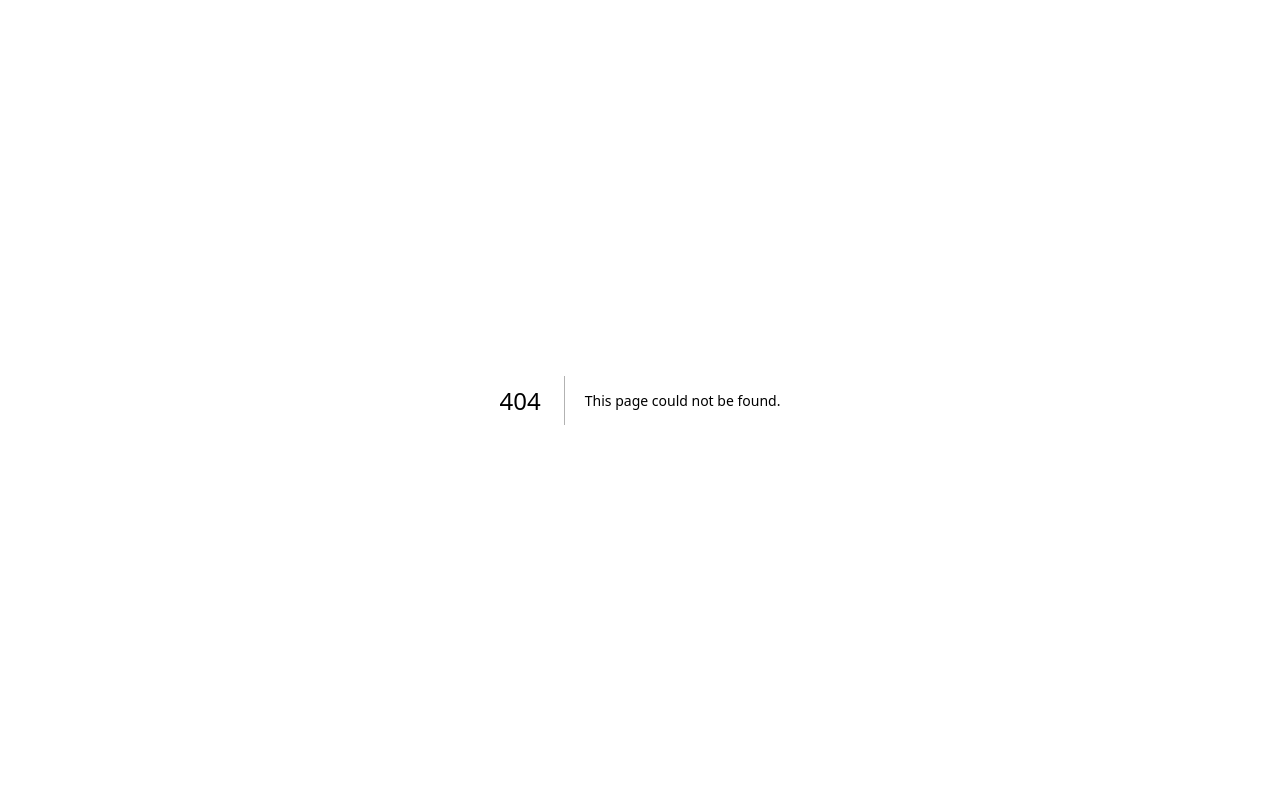
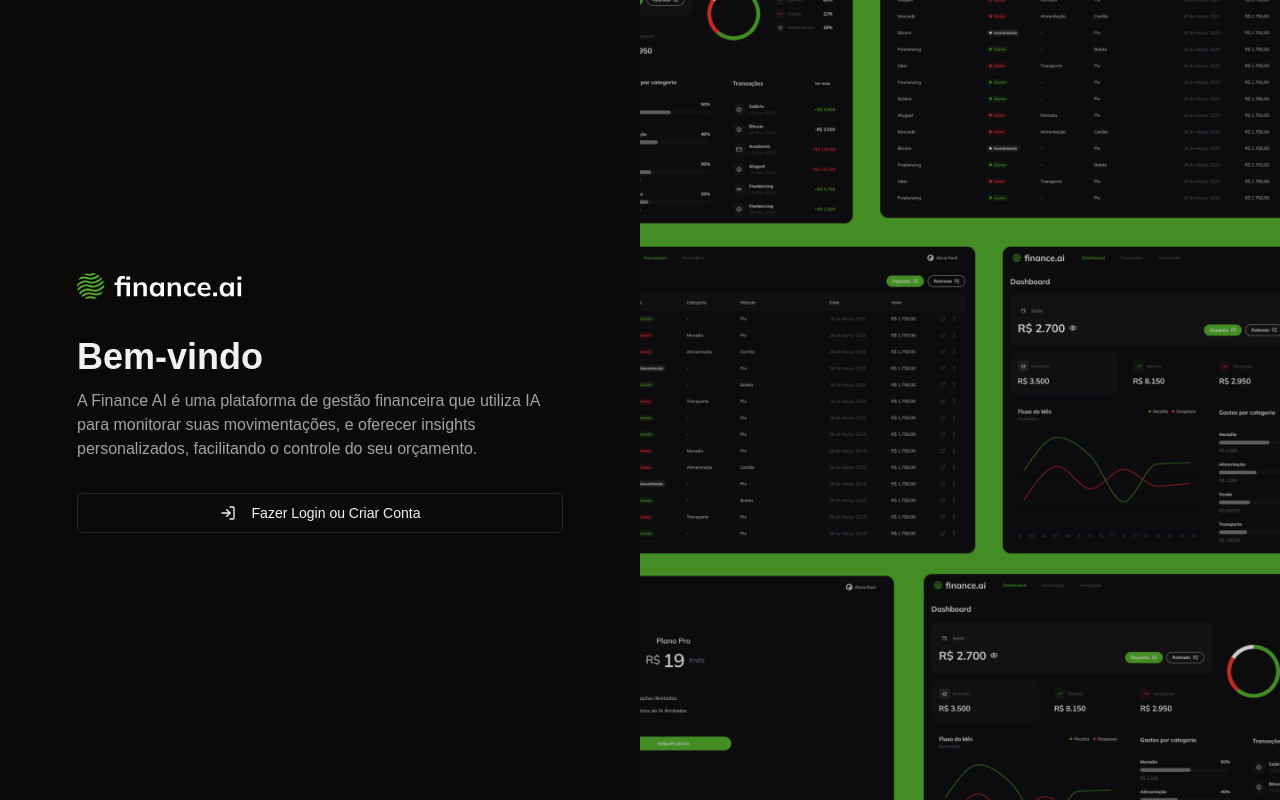
Before and after one commit to andreprohmann/finance-AI, a Next.js app: page /login in a window 1280 px wide. Before the commit this address had no page. Built offline with nearby package versions, Linux system fonts and the light colour scheme.

Commit message:
feat: add login page

```diff
--- a/app/layout.tsx
+++ b/app/layout.tsx
@@ -26,7 +26,7 @@ export default function RootLayout({
   return (
     <html lang="en">
       <body
-        className={`${geistSans.variable} ${geistMono.variable} antialiased`}
+        className={`${geistSans.variable} ${geistMono.variable} antialiased dark`}
       >
         {children}
       </body>
--- /dev/null
+++ b/app/login/page.tsx
@@ -0,0 +1,34 @@
+import Image from "next/image";
+import { Button } from "../_components/ui/button";
+import { LogInIcon } from "lucide-react";
+
+const LoginPage = () => {
+    return (
+        <div className="h-full grid grid-cols-2">
+            {/* ESQUERDA */}
+            <div className="flex flex-col h-full justify-center p-8 max-w-[550px] mx-auto">
+                <Image src="/logo.svg" width={173} height={39} alt="FinanceAI" className="mb-8" />
+
+                <h1 className="text-4xl font-bold mb-3">Bem-vindo</h1>
+                <p className="text-muted-foreground mb-8">
+                    A Finance AI é uma plataforma de gestão financeira que utiliza IA para monitorar suas movimentações, e oferecer insights personalizados, facilitando o controle do seu orçamento.
+                </p>
+                <Button variant={"outline"}>
+                    <LogInIcon className="mr-2" />
+                    Fazer Login ou Criar Conta
+                </Button>
+            </div>
+
+
+            {/* DIREITA */}
+            <div className="relative h-full w-full">
+                <Image src="/login.png" alt="Faça Login" fill className="object-cover" />
+            </div>
+
+        </div>
+
+
+    );
+}
+
+export default LoginPage;
--- a/app/page.tsx
+++ b/app/page.tsx
@@ -2,7 +2,7 @@ import { Button } from "./_components/ui/button";
 
 export default function Home() {
   return (
-    <div className="flex items-center justify-center w-screen">
+    <div className="flex items-center justify-center w-screen dark">
       <Button />
     </div>
 
--- a/app/subscription/page.tsx
+++ b/app/subscription/page.tsx
@@ -1,6 +1,6 @@
-const Subscription = () => {
+const SubscriptionPage = () => {
 
     return (<h1>Subscription Page</h1>);
 }
 
-export default Subscription;
+export default SubscriptionPage;
--- a/app/transactions/page.tsx
+++ b/app/transactions/page.tsx
@@ -1,6 +1,6 @@
-const Transactions = () => {
+const TransactionsPage = () => {
 
     return <h1>Transaction </h1>;
 }
 
-export default Transactions;
+export default TransactionsPage;
```
Also changed, not shown: public/login.png (added), public/logo.svg (added).
